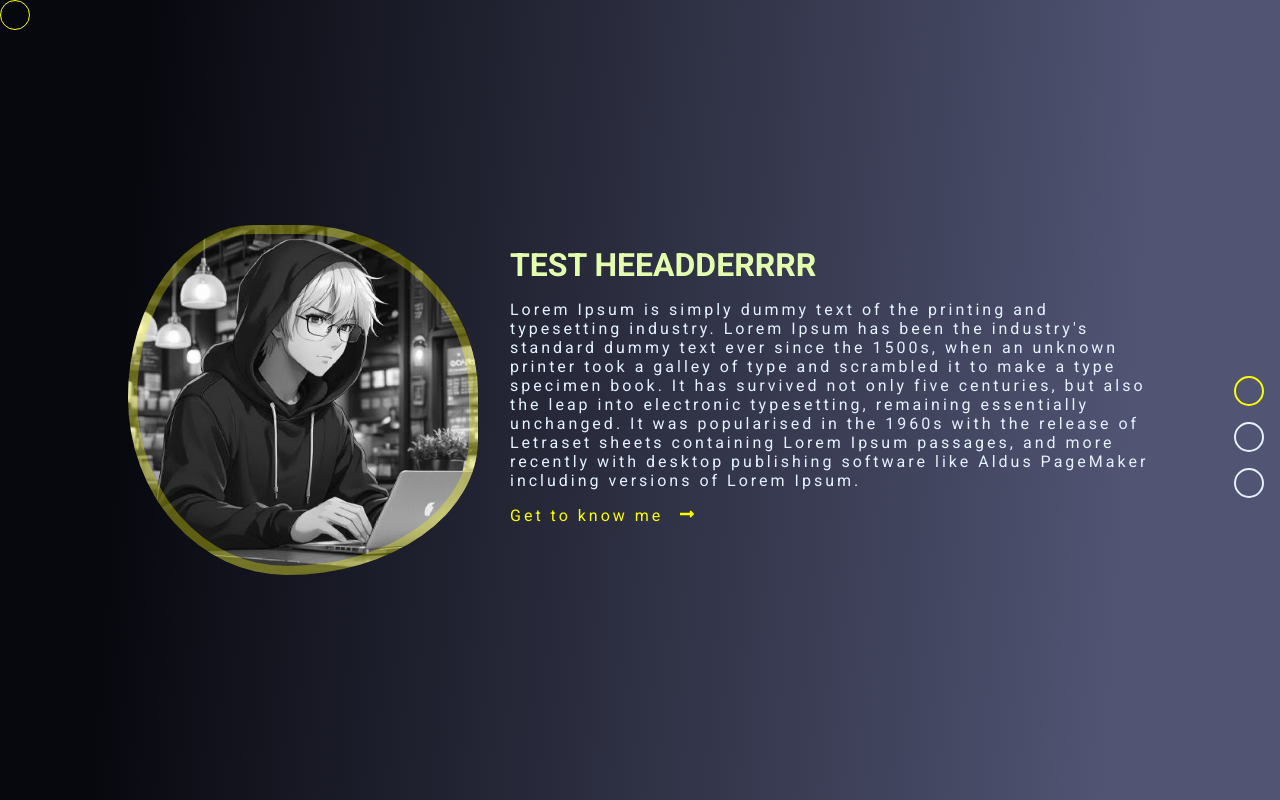
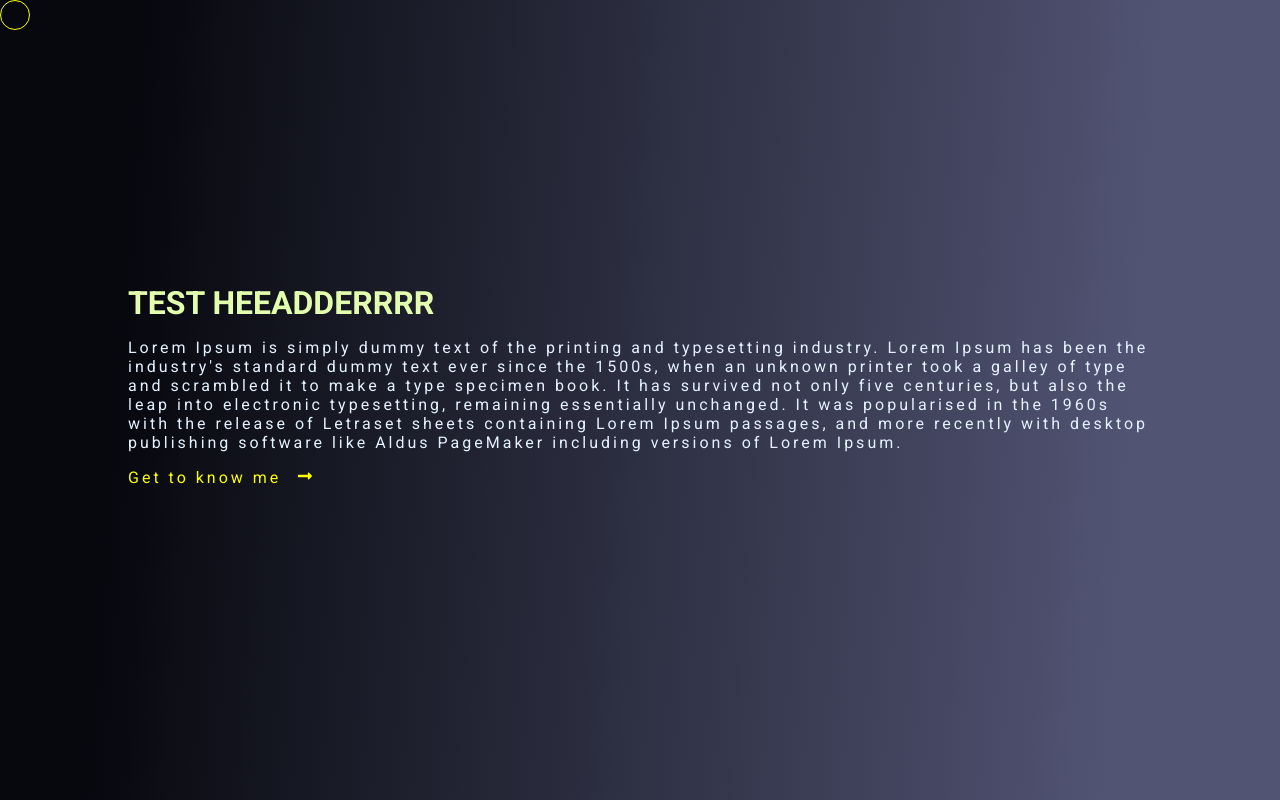
Before and after one commit to sekvi99/portfolio-website, a React (Create React App) app in the folder portfolio-website/portfolio-app/: page /home in a window 1280 px wide. Built offline with nearby package versions, Linux system fonts and the light colour scheme; a web font is replaced by a local one.

Commit message:
Project cleanup

```diff
--- a/portfolio-website/portfolio-app/src/App.tsx
+++ b/portfolio-website/portfolio-app/src/App.tsx
@@ -10,9 +10,6 @@ import Home from "./pages/home/Home";
 import Skills from "./pages/skills/Skills";
 import Experience from "./pages/experience/Experience";
 import Cursor from "./components/cursor/cursor";
-import PageIndicator from "./components/pageIndicator/pageIndicator";
-import { AnimatePresence } from "framer-motion";
-import Loader from "./components/loader/loader";
 
 const App: React.FC = (): JSX.Element => {
   const [loadingStatus, setLoadingStatus] = useState(false);
@@ -29,8 +26,6 @@ const App: React.FC = (): JSX.Element => {
         {/* TODO HANDLE Loader */}
         {/* <AnimatePresence>{loadingStatus ? null : <Loader />}</AnimatePresence> */}
         <Cursor />
-        <PageIndicator />
-
         <Routes>
           <Route path="/" element={<Navigate to="/home" />} />
           <Route path="/home" element={<Home />} />
--- a/portfolio-website/portfolio-app/src/components/logo/logo.scss
+++ /dev/null
@@ -1,30 +0,0 @@
-$imageSize: 350px;
-
-.logo-container {
-
-    .logo-img {
-        background-repeat: no-repeat;
-        background-position: center;
-        background-size: cover;
-        box-shadow: inset 0 0 0 9px rgb(251 255 0 / 30%);
-        order: 1;
-        justify-content: center;
-        width: $imageSize;
-        height: $imageSize;
-        animation: profile-animation 8s ease-in-out infinite;
-      }
-}
-
-@keyframes profile-animation {
-  0% {
-    border-radius: 60% 40% 30% 70%/60% 30% 70% 40%;
-  }
-
-  50% {
-    border-radius: 30% 60% 70% 40%/50% 60% 30% 60%;
-  }
-
-  100% {
-    border-radius: 60% 40% 30% 70%/60% 30% 70% 40%;
-  }
-}
--- a/portfolio-website/portfolio-app/src/components/logo/logo.tsx
+++ /dev/null
@@ -1,20 +0,0 @@
-import React from "react";
-import "./logo.scss";
-import { homeContent } from "../../content/home.content";
-import Reveal from "../reveal/reveal";
-
-const Logo: React.FC = (): JSX.Element => {
-  return (
-    <Reveal>
-    <div className="logo-container">
-      <div
-        className="logo-img"
-        style={{ backgroundImage: `url(${homeContent.logoPath})` }}
-      ></div>
-      <div className="logo-background"></div>
-    </div>
-    </Reveal>
-  );
-};
-
-export default Logo;
--- a/portfolio-website/portfolio-app/src/components/pageIndicator/pageIndicator.scss
+++ /dev/null
@@ -1,27 +0,0 @@
-@import "../../styles/mixins.scss";
-
-$dotSize: 30px;
-
-.indicator-container {
-  position: fixed;
-  right: 1rem;
-  top: 45%;
-
-  .page-dot {
-    margin: var(--m-1) 0;
-    width: $dotSize;
-    height: $dotSize;
-    border-radius: 50%;
-    background-color: transparent;
-    border: 2px solid var(--text-color);
-    cursor: pointer;
-
-    &:hover {
-      border: 2px solid var(--primary-highlight-color);
-    }
-  }
-
-  .active {
-    border: 2px solid var(--primary-highlight-color);
-  }
-}
--- a/portfolio-website/portfolio-app/src/components/pageIndicator/pageIndicator.tsx
+++ /dev/null
@@ -1,33 +0,0 @@
-import React from "react";
-import "./pageIndicator.scss";
-import { PAGES } from "../../utils/consts/pages";
-import { useDispatch, useSelector } from "react-redux";
-import { RootState } from "../../state/store";
-import { Link } from "react-router-dom";
-import { changePage } from "../../state/page/pageSlice";
-
-const PageIndicator: React.FC = (): JSX.Element => {
-  const selectedPage = useSelector(
-    (state: RootState) => state.page.selectedPage
-  );
-  const dispatch = useDispatch();
-
-  const handlePathChange = (page: string) => {
-    dispatch(changePage(page));
-  };
-
-  return (
-    <div className="indicator-container">
-      {PAGES.map((page, index) => (
-        <Link to={`/${page}`} onClick={() => handlePathChange(page)}>
-          <div
-            key={index}
-            className={`page-dot ${page === selectedPage ? "active" : ""}`}
-          ></div>
-        </Link>
-      ))}
-    </div>
-  );
-};
-
-export default PageIndicator;
--- a/portfolio-website/portfolio-app/src/pages/home/Home.tsx
+++ b/portfolio-website/portfolio-app/src/pages/home/Home.tsx
@@ -1,16 +1,12 @@
 import React from "react";
 import "./home.scss";
 import { homeContent } from "../../content/home.content";
-import Logo from "../../components/logo/logo";
 import { FaLongArrowAltRight } from "react-icons/fa";
 import Reveal from "../../components/reveal/reveal";
 
 const Home: React.FC = (): JSX.Element => {
   return (
     <div className="home-section section">
-      <div className="logo-container">
-        <Logo />
-      </div>
       <Reveal>
         <div className="hero-content-container content">
           <h1>{homeContent.heroSectionHeader}</h1>
```
